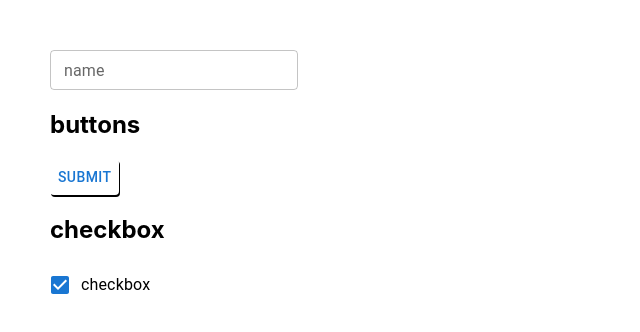
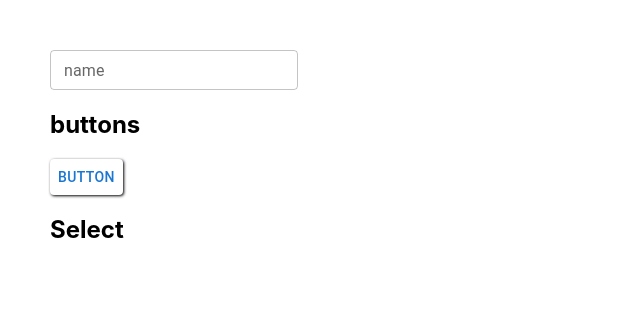
Before and after one commit to leszczynskidawid/precioz_app, a React (Create React App) app: page / in a window 1280 px wide. Shown: the top 332 px of the page, without its empty margins (0-640 px from the left). Built offline with nearby package versions, Linux system fonts and the light colour scheme.

Commit message:
correct bugs and correct and organizing structure file , reneame files

```diff
--- a/src/assets/VirtualComponetsDisigned.js
+++ b/src/assets/VirtualComponetsDisigned.js
@@ -1,14 +1,24 @@
 import { useForm } from "react-hook-form";
-import MyButton from "components/atoms/MyButton";
-import CheckBoxForm from "components/atoms/CheckBoxForm";
+import MyButton from "components/atoms/Buttons/ButtonForm";
+import CheckBoxForm from "components/atoms/CheckBoxs/CheckBoxForm";
 import { yupResolver } from "@hookform/resolvers/yup";
 import * as yup from "yup";
-import InputForm from "components/atoms/InputForm";
+import InputForm from "components/atoms/Inputs/InputForm";
+import ButtonForm from "components/atoms/Buttons/ButtonForm";
+import { red } from "@mui/material/colors";
+
+const items = [
+  {  value: "", label: "pusta" },
+  {  value: 121, label: "121" },
+  {  value: 32, label: "32" },
+  {  value: 42, label: "42" },
+];
 
 const schema = yup
   .object({
     name: yup.string().required("name").trim(),
-    lastname: yup.string().required("lastname").trim(),
+
+
   })
   .required();
 
@@ -18,11 +28,12 @@ function VirtualComponentsDisigned() {
     handleSubmit,
     formState: { errors },
   } = useForm({
-    defaultValeus: { name: "" },
+    defaultValeus: { name: "asd" , select:"dasdasd"},
     resolver: yupResolver(schema),
   });
 
-  const onSubmit = data => console.log(data);
+  const onSubmit = data =>     alert(JSON.stringify(data));;
+  console.log(items)
 
   return (
     <form onSubmit={handleSubmit(onSubmit)} style={{ padding: "50px" }}>
@@ -37,11 +48,12 @@ function VirtualComponentsDisigned() {
 
       {/* buttons */}
       <h2>buttons</h2>
-      <MyButton type="submit">Submit</MyButton>
+      <ButtonForm>button</ButtonForm>
 
-      {/* checkbox */}
-      <h2>checkbox</h2>
-      <CheckBoxForm label="checkbox" />
+      <h2>Select</h2>
+
+
+
     </form>
   );
 }
--- /dev/null
+++ b/src/components/atoms/Buttons/ButtonForm.js
@@ -0,0 +1,6 @@
+import { StyledButton } from "./styledButton";
+
+function ButtonForm({ ...props }) {
+  return <StyledButton {...props} />;
+}
+export default ButtonForm;
--- /dev/null
+++ b/src/components/atoms/Buttons/styledButton.js
@@ -0,0 +1,6 @@
+import styled from "styled-components";
+import { Button } from "@mui/material";
+
+export const StyledButton = styled(Button)`
+  box-shadow: 1px 1px 3px black;
+`;
--- a/src/components/atoms/MyButton.js
+++ /dev/null
@@ -1,19 +0,0 @@
-import styled from "styled-components";
-import { Button } from "@mui/material";
-
-const StyledButton = styled(Button)`
-  box-shadow: 1px 2px black;
-`;
-export const Buttons = styled.button`
-  background-color: ${props => props.color};
-`;
-
-function MyButton({ ...props }) {
-  return (
-    <>
-      <StyledButton {...props} />
-    </>
-  );
-}
-
-export default MyButton;
--- a/src/index.js
+++ b/src/index.js
@@ -4,13 +4,16 @@ import "./index.css";
 import App from "./components/App";
 import reportWebVitals from "./reportWebVitals";
 import { BrowserRouter } from "react-router-dom";
+import { StyledEngineProvider } from "@mui/material";
 
 const root = ReactDOM.createRoot(document.getElementById("root"));
 root.render(
   <BrowserRouter>
-    <React.StrictMode>
-      <App />
-    </React.StrictMode>
+    <StyledEngineProvider injectFirst>
+      <React.StrictMode>
+        <App />
+      </React.StrictMode>
+    </StyledEngineProvider>
   </BrowserRouter>
 );
 
```
Also changed, not shown: src/components/atoms/CheckBoxs/CheckBoxForm.js (renamed from src/components/atoms/CheckBoxForm.js), src/components/atoms/Inputs/InputForm.js (renamed from src/components/atoms/InputForm.js).
